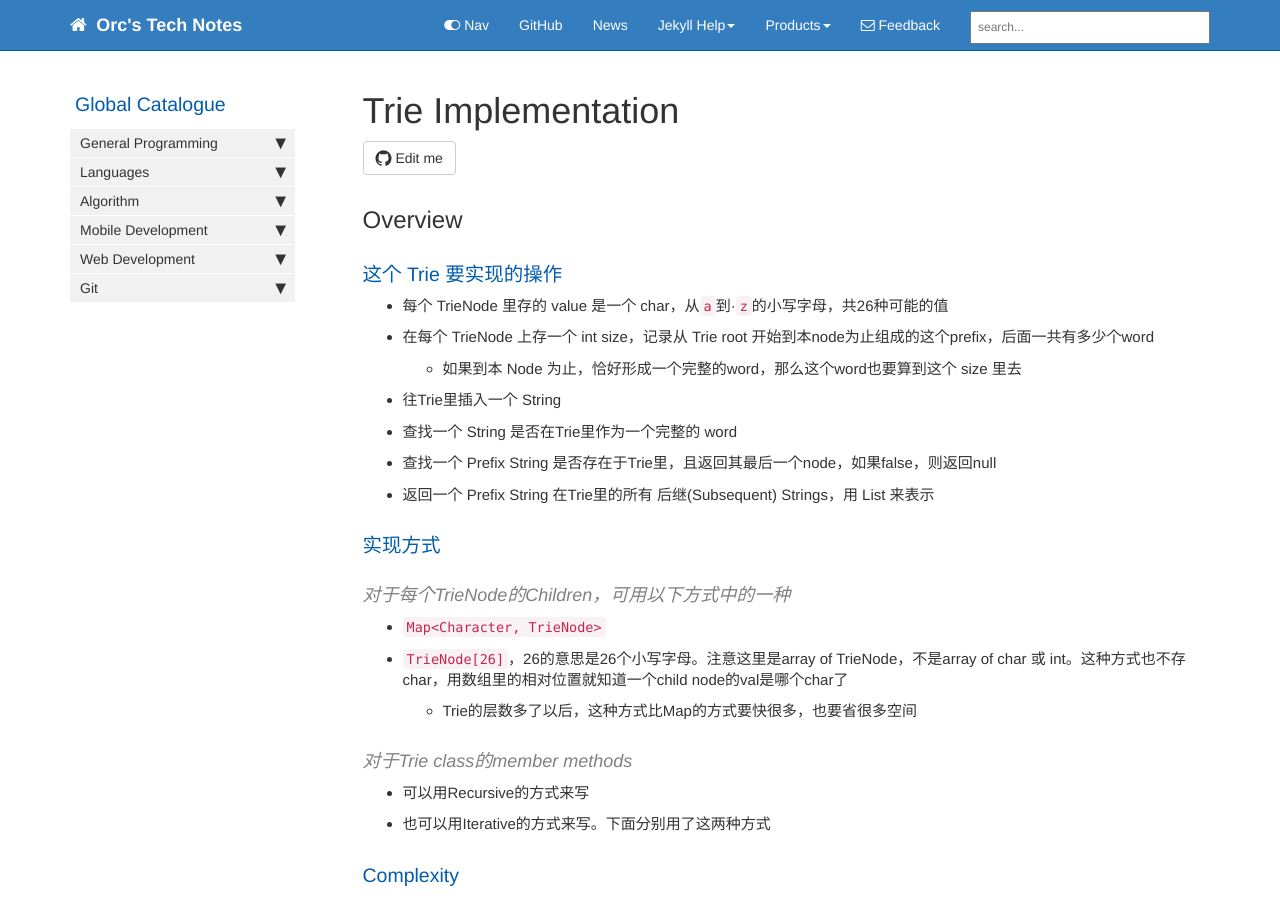
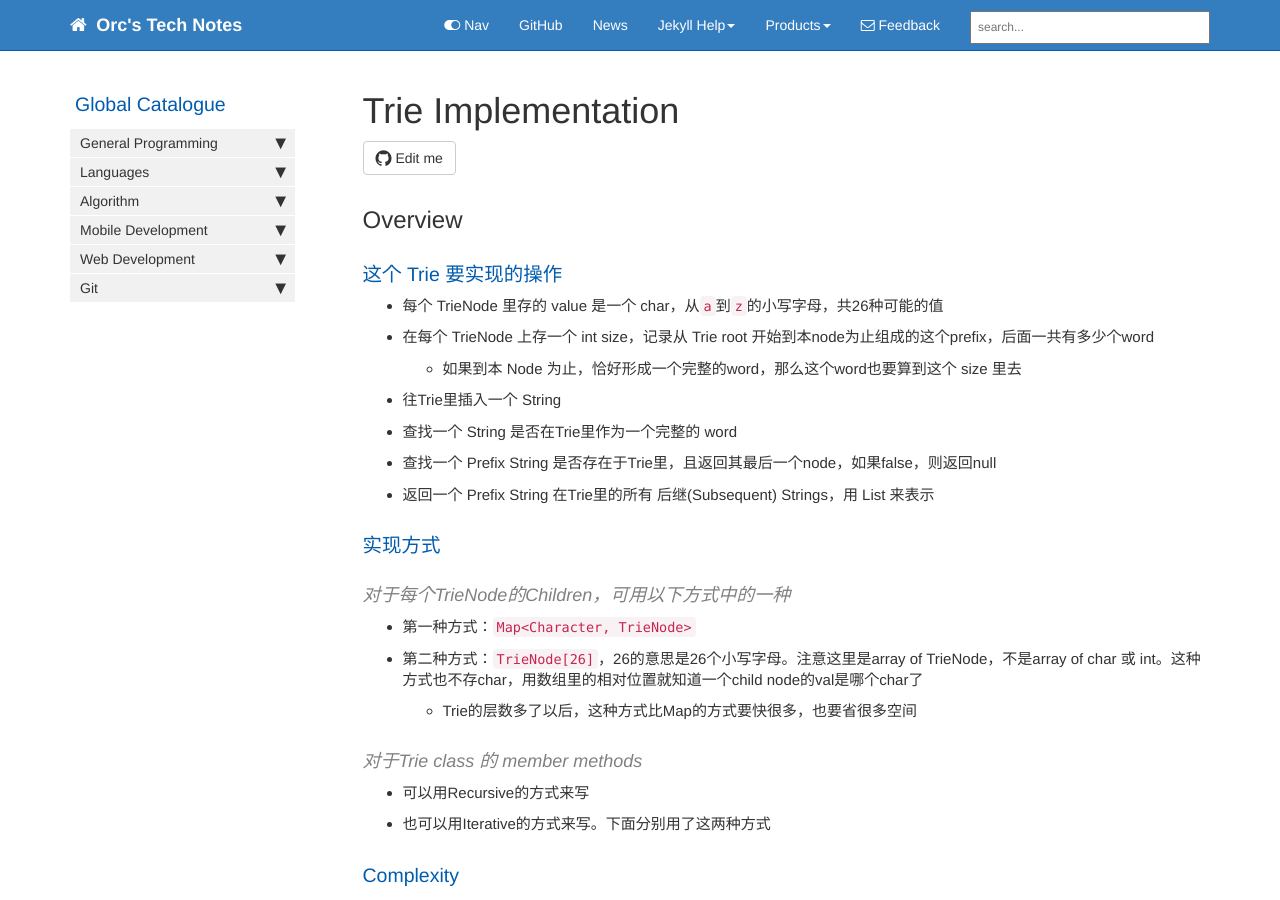
Before and after one commit to HungryOrc/hungryorc.github.io, a Jekyll site: the page built from pages/algorithm/algorithm_trie_implementation.md, in a window 1280 px wide and 900 px high. Built offline with Jekyll 4.4.1, drawn with Linux system fonts in a browser that asks for light colours; nearby versions of some CDN libraries; comment, search, counter and statistics services are not loaded.

Commit message:
Update algorithm_trie_implementation.md

```diff
--- a/pages/algorithm/algorithm_trie_implementation.md
+++ b/pages/algorithm/algorithm_trie_implementation.md
@@ -11,7 +11,7 @@ toc: false
 
 ## Overview
 ### 这个 Trie 要实现的操作
-* 每个 TrieNode 里存的 value 是一个 char，从`a`到·`z`的小写字母，共26种可能的值
+* 每个 TrieNode 里存的 value 是一个 char，从`a`到`z`的小写字母，共26种可能的值
 * 在每个 TrieNode 上存一个 int size，记录从 Trie root 开始到本node为止组成的这个prefix，后面一共有多少个word
   * 如果到本 Node 为止，恰好形成一个完整的word，那么这个word也要算到这个 size 里去
 * 往Trie里插入一个 String
@@ -21,11 +21,11 @@ toc: false
 
 ### 实现方式
 #### 对于每个TrieNode的Children，可用以下方式中的一种
-* `Map<Character, TrieNode>`
-* `TrieNode[26]`，26的意思是26个小写字母。注意这里是array of TrieNode，不是array of char 或 int。这种方式也不存char，用数组里的相对位置就知道一个child node的val是哪个char了
+* 第一种方式：`Map<Character, TrieNode>`
+* 第二种方式：`TrieNode[26]`，26的意思是26个小写字母。注意这里是array of TrieNode，不是array of char 或 int。这种方式也不存char，用数组里的相对位置就知道一个child node的val是哪个char了
   * Trie的层数多了以后，这种方式比Map的方式要快很多，也要省很多空间
 
-#### 对于Trie class的member methods
+#### 对于Trie class 的 member methods
 * 可以用Recursive的方式来写
 * 也可以用Iterative的方式来写。下面分别用了这两种方式
 
```
